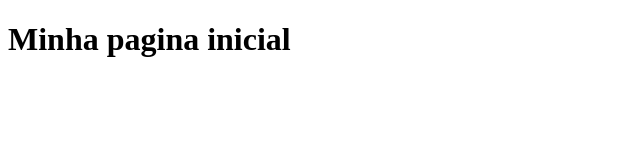
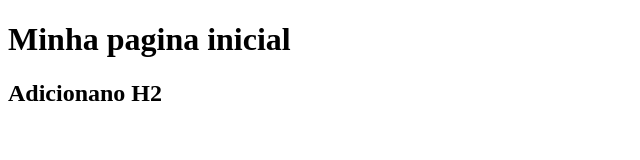
Before and after one commit to AirtonFranco/projeto-curso-git, a plain HTML site: page index.html in a window 1280 px wide. Shown: the whole page, without its empty margins (0-640 px from the left). Drawn offline with Linux system fonts and the light colour scheme.

Commit message:
Adicionando um H2

```diff
--- a/index.html
+++ b/index.html
@@ -7,5 +7,6 @@
 </head>
 <body>
     <h1>Minha pagina inicial</h1>
+    <H2>Adicionano H2</H2>
 </body>
 </html>
```
